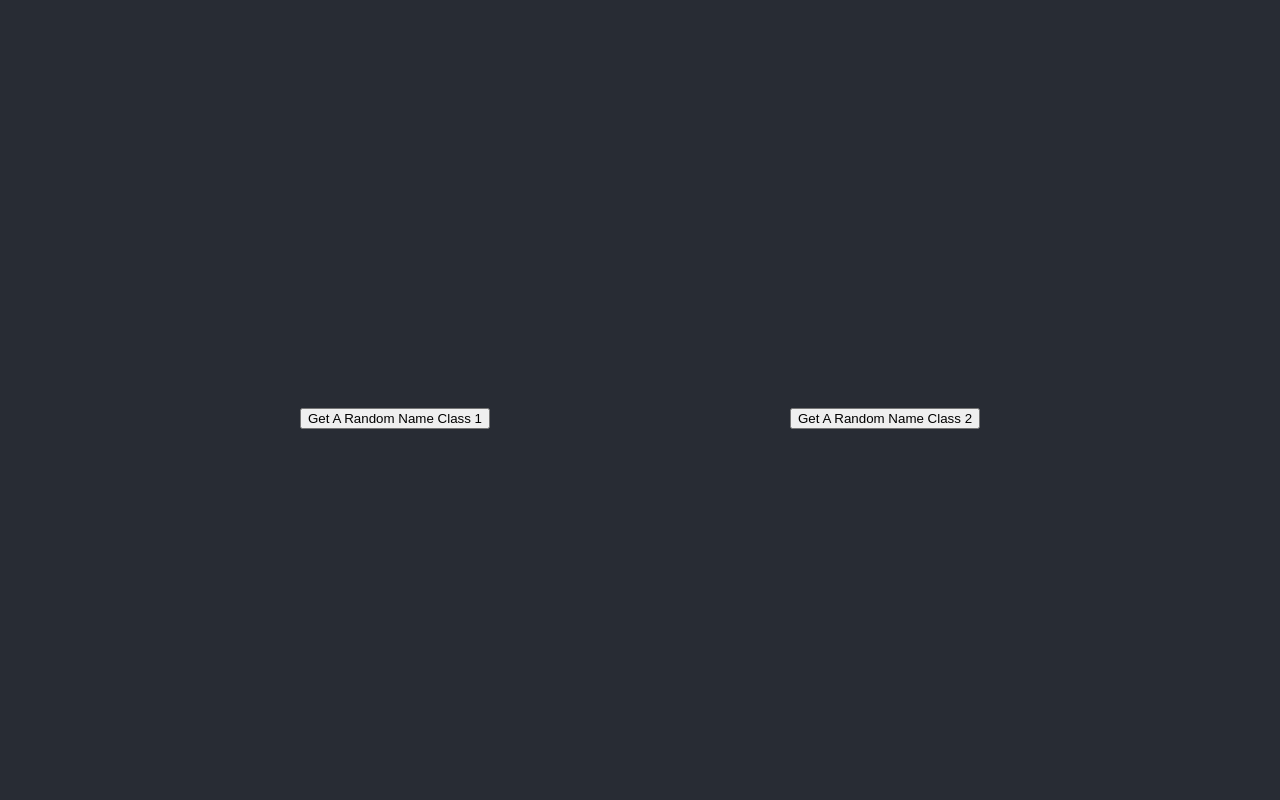
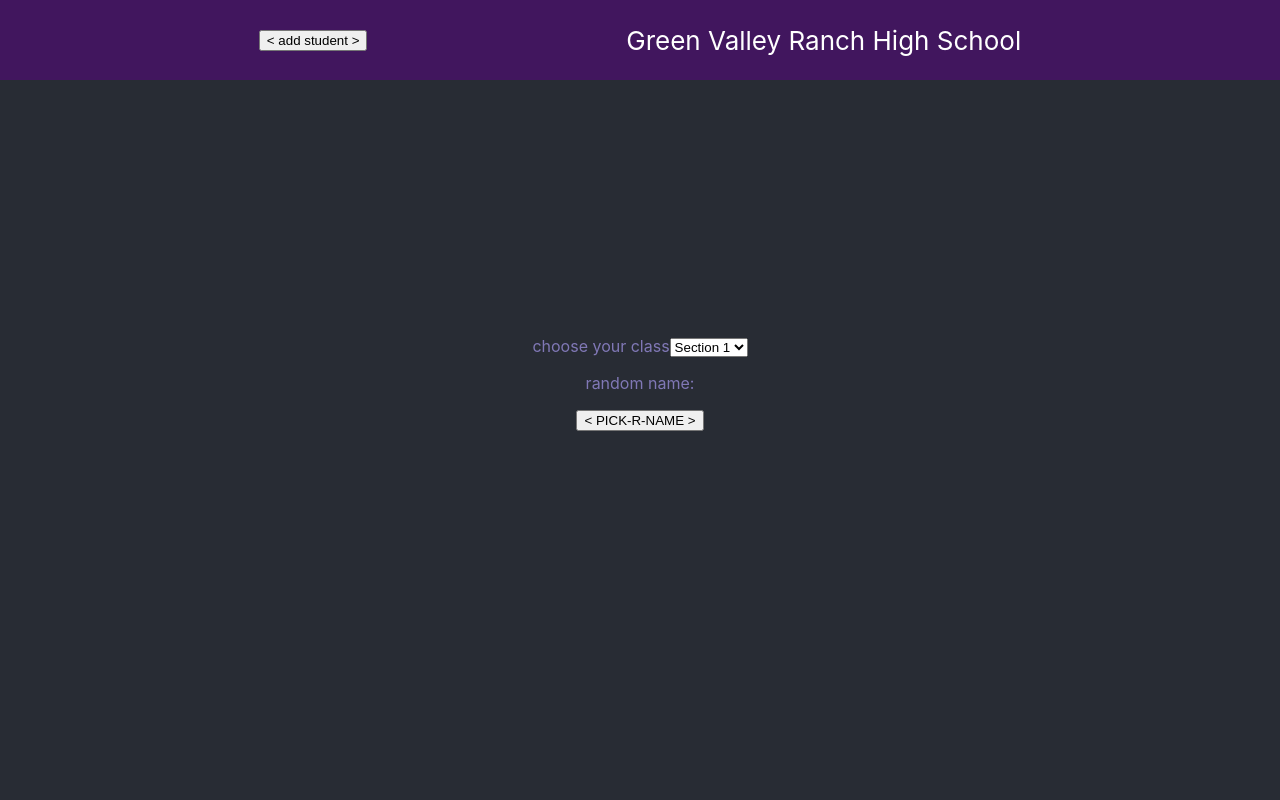
Before and after one commit to vladsolokha/portfolio-review, a React (Create React App) app: page / in a window 1280 px wide. Shown: the top 800 px of the page. Built offline with nearby package versions, Linux system fonts and the light colour scheme.

Commit message:
added to app switching sections for classes, with help of Isaac Stott.

```diff
--- a/src/App.css
+++ b/src/App.css
@@ -1,10 +1,13 @@
 .App {
   text-align: center;
+  background-color: #282c34;
 }
 
+
+
 .App-header {
-  background-color: #282c34;
-  min-height: 100vh;
+  background-color: #41165e;
+  min-height: 10vh;
   display: flex;
   align-items: center;
   flex-direction: row-reverse;
@@ -15,7 +18,15 @@
 
 }
 
-.section1 {
-  order: 1;
-  width: auto;
+.main {
+  padding-top: 20%;
+  background-color: #282c34;
+  min-height: 80vh;
+  color: #8078b6;
 }
+
+.footer {
+  background-color: #282c34;
+  min-height: 10vh;
+  color: white;
+}
--- a/src/App.js
+++ b/src/App.js
@@ -1,54 +1,61 @@
 import React, {useState} from 'react';
 import './App.css';
 
-const students = ['joe ', 'billy ', 'bob ', 'jane ', 'john ', 'isaac ', 'vlad ']; //will need to be imported from file or so
-const students2 = ['gail', 'jaden', 'kai', 'bobby', 'a-a', 'fierce', 'eden', 'tanya']
+const students = [
+  {
+    id: 1,
+    class: 'Section 1',
+    studentNames: ['joe','bob','vlad','fierce'],
+  },
+  {
+    id: 2,
+    class: 'Section 2',
+    studentNames: ['fred','malachi','jerry','isaac']
+  }
+];
 
 function App() {
+  const names = students;
+  const [randomName, setRandomName] = useState(''); //sets state to get random name
+  const [selectedClass, setSelectedClass] = useState(1);
+  const min = 0;
+  const max = names[Number(selectedClass - 1)].studentNames.length;
 
-  const names = students; //can store objects as state, can call in objects from outside of block
-  const names2 = students2;
-  const [randomName, setRandomName] = useState(''); //sets state to get random name
-  const [randomName2, setRandomName2] = useState('');
+  const getRandomName = () => {
+    const randomNumber = Math.floor(Math.random() * (max - min) + min);
+    const getName = names[Number(selectedClass - 1)].studentNames[randomNumber];
+    setRandomName(getName);
+  }
 
-  const min = 0;
-  const max = names.length;
-  const max2 = names2.length;
+  const classHandler = (e) => {
+    setSelectedClass(e.target.value);
+  }
 
-  const buttonHandler = () => {
-    const randindex = Math.floor(Math.random() * (max - min) + min);
-    const getName = names[randindex];
-    setRandomName(getName)
-  }
-  const buttonHandler2 = () => {
-    const randindex2 = Math.floor(Math.random() * (max2 - min) + min);
-    const getName = names2[randindex2];
-    setRandomName2(getName)
-  }
+  console.log(selectedClass);
+
 
 
   return (
     <div className="App">
       <header className="App-header">
-        <div className="section1">
-          <p>
-            {randomName} {/*called from state variable above*/}
-          </p>
-
-          <button onClick={buttonHandler}>
-            Get A Random Name Class 1
-          </button>
-        </div>
-        <div className="section2">
-          <p>
-            {randomName2}
-          </p>
-
-          <button onClick={buttonHandler2}>
-            Get A Random Name Class 2
-          </button>
-        </div>
+        <span>Green Valley Ranch High School</span>
+          <button> &lt; add student &gt; </button>
       </header>
+      <main className='main'>
+        <label for='class'> choose your class</label>
+        <select
+          defaultValue={selectedClass}
+          onChange={classHandler}
+        >
+          <option value='1'>Section 1</option>
+          <option value='2'>Section 2</option>
+        </select>
+      <p>random name: {randomName}</p>
+      <button onClick={getRandomName} > &lt; PICK-R-NAME &gt;</button>
+      </main>
+      <footer className = 'footer'>
+        <p> I'm a school yo </p>
+      </footer>
     </div>
   );
 }
```
